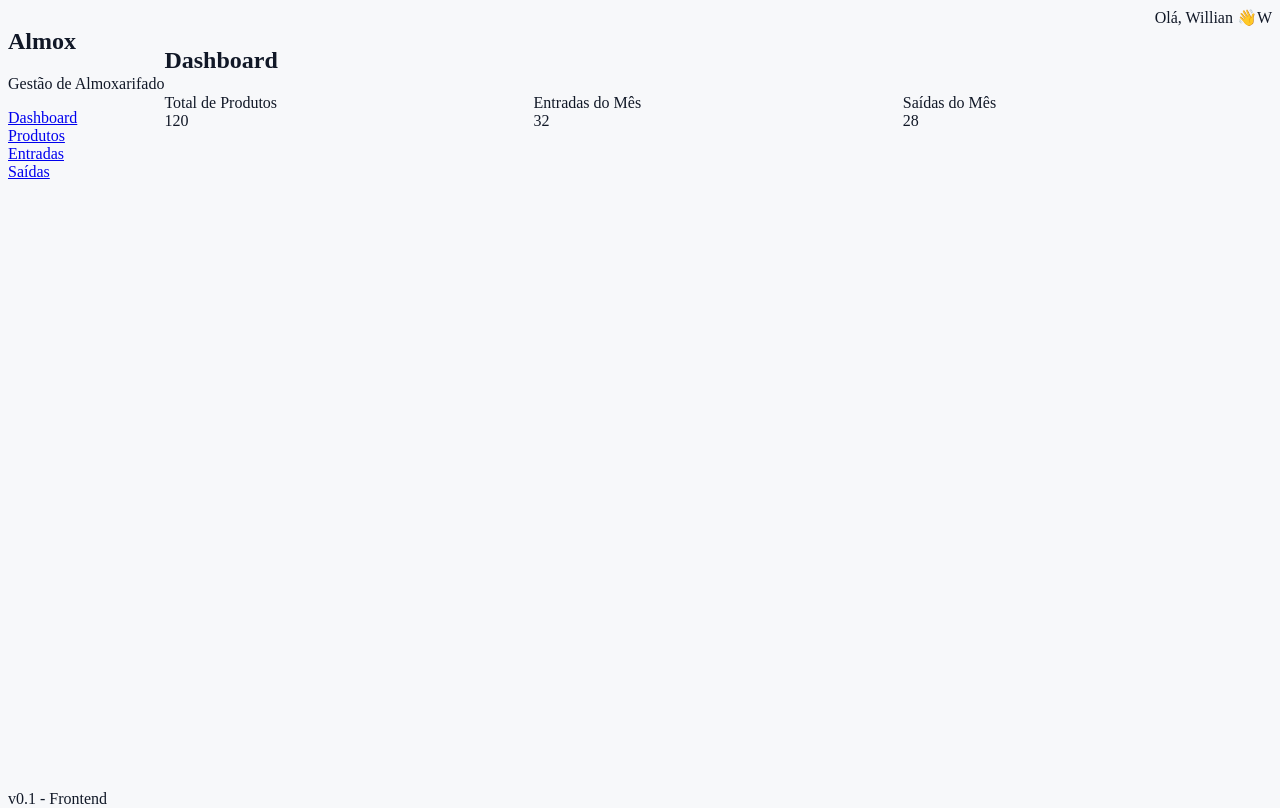
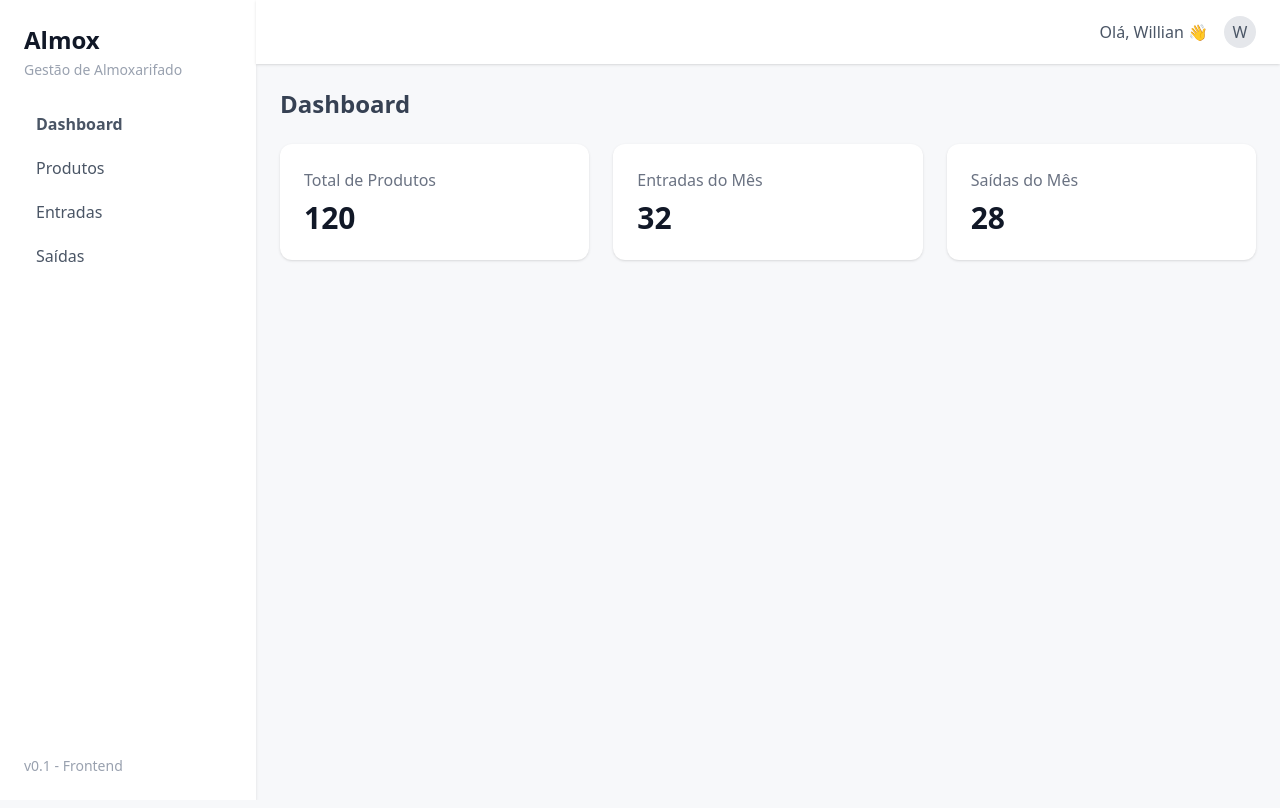
Before and after one commit to WillianSCorrea/StockUP, a Next.js app in the folder stock_up/: page /dashboard in a window 1280 px wide. Built offline with nearby package versions, Linux system fonts and the light colour scheme.

Commit message:
chore: update dependencies in package.json
- bump next from 16.0.8 to ^16.0.10
- update @tailwindcss/postcss from ^4 to ^4.1.18
- add autoprefixer as a new dependency with version ^10.4.23
- add postcss as a new dependency with version ^8.5.6

```diff
--- a/stock_up/styles/globals.css
+++ b/stock_up/app/globals.css
@@ -1,6 +1,4 @@
-@tailwind base;
-@tailwind components;
-@tailwind utilities;
+@import "tailwindcss";
 
 :root {
   --bg: #F7F8FA;
@@ -8,9 +6,10 @@
   --primary: #3B82F6;
 }
 
-html, body, #__next {
+html, body {
   height: 100%;
 }
+
 body {
   background: var(--bg);
   color: #111827;
--- a/stock_up/app/layout.tsx
+++ b/stock_up/app/layout.tsx
@@ -1,36 +1,10 @@
-import type { Metadata } from "next";
-import { Geist, Geist_Mono } from "next/font/google";
-import "../styles/globals.css";
+import React from 'react'
+import './globals.css'
 
-const geistSans = Geist({
-  variable: "--font-geist-sans",
-  subsets: ["latin"],
-});
-
-const geistMono = Geist_Mono({
-  variable: "--font-geist-mono",
-  subsets: ["latin"],
-});
-
-export const metadata: Metadata = {
-  title: "Stock Up",
-  description: "An inventory management app for small businesses, and, built with Next.js and Tailwind CSS.",
-};
-
-export default function RootLayout({
-  children,
-}: Readonly<{
-  children: React.ReactNode;
-}>) {
+export default function RootLayout({ children }: { children: React.ReactNode }) {
   return (
-    <html lang="en">
-      <body
-        className={`${geistSans.variable} ${geistMono.variable} antialiased`}
-      >
-        {children}
-      </body>
+    <html lang="pt-BR">
+      <body>{children}</body>
     </html>
-  );
-
-
+  )
 }
--- a/stock_up/package.json
+++ b/stock_up/package.json
@@ -9,17 +9,19 @@
     "lint": "eslint"
   },
   "dependencies": {
-    "next": "16.0.8",
+    "next": "^16.0.10",
     "react": "19.2.1",
     "react-dom": "19.2.1"
   },
   "devDependencies": {
-    "@tailwindcss/postcss": "^4",
+    "@tailwindcss/postcss": "^4.1.18",
     "@types/node": "^20.19.27",
     "@types/react": "^19",
     "@types/react-dom": "^19",
+    "autoprefixer": "^10.4.23",
     "eslint": "^9",
     "eslint-config-next": "16.0.8",
+    "postcss": "^8.5.6",
     "tailwindcss": "^4",
     "typescript": "^5"
   }
```
Also changed, not shown: 1 other file (tests, documents, lock files or other folders).
